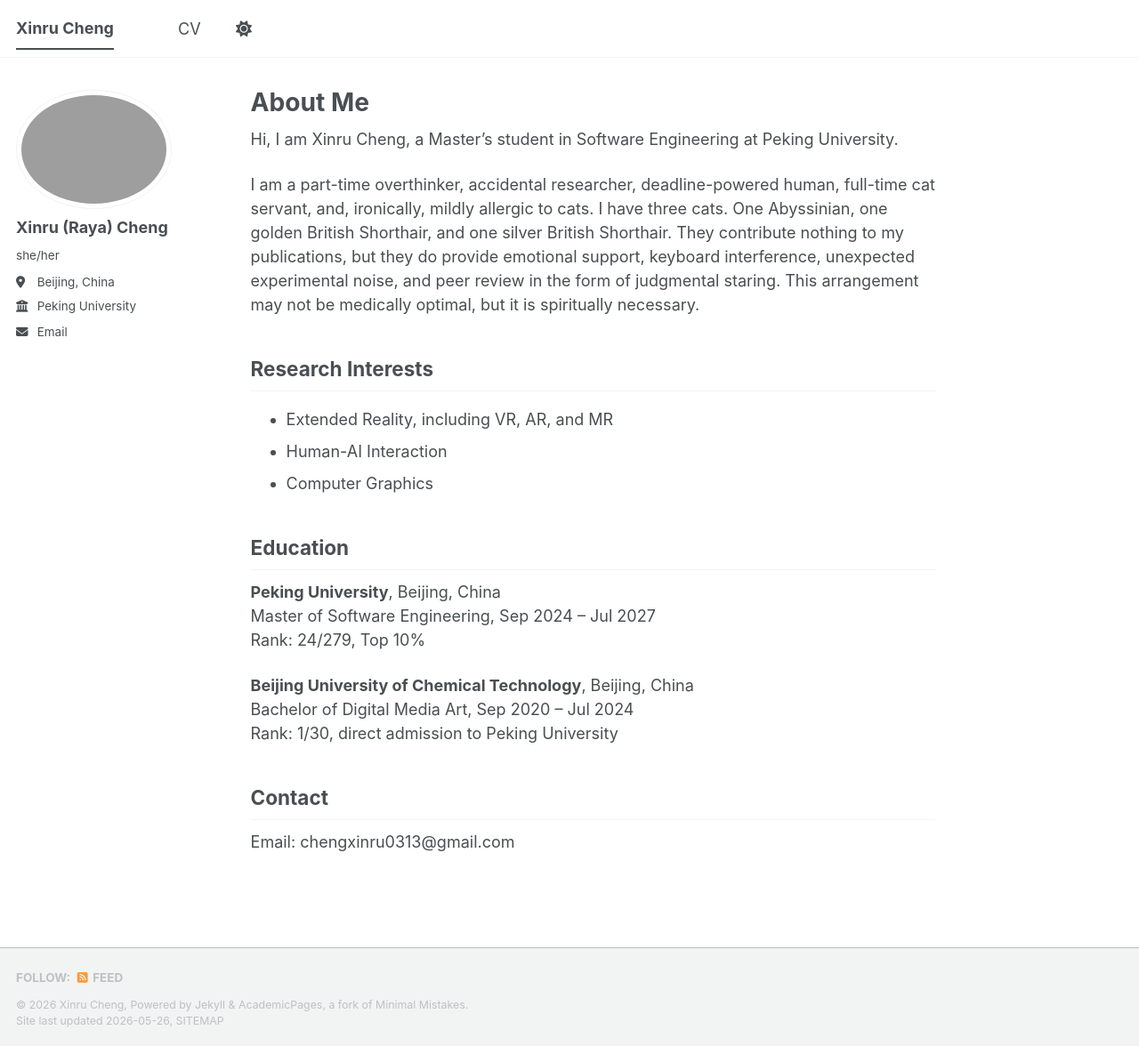
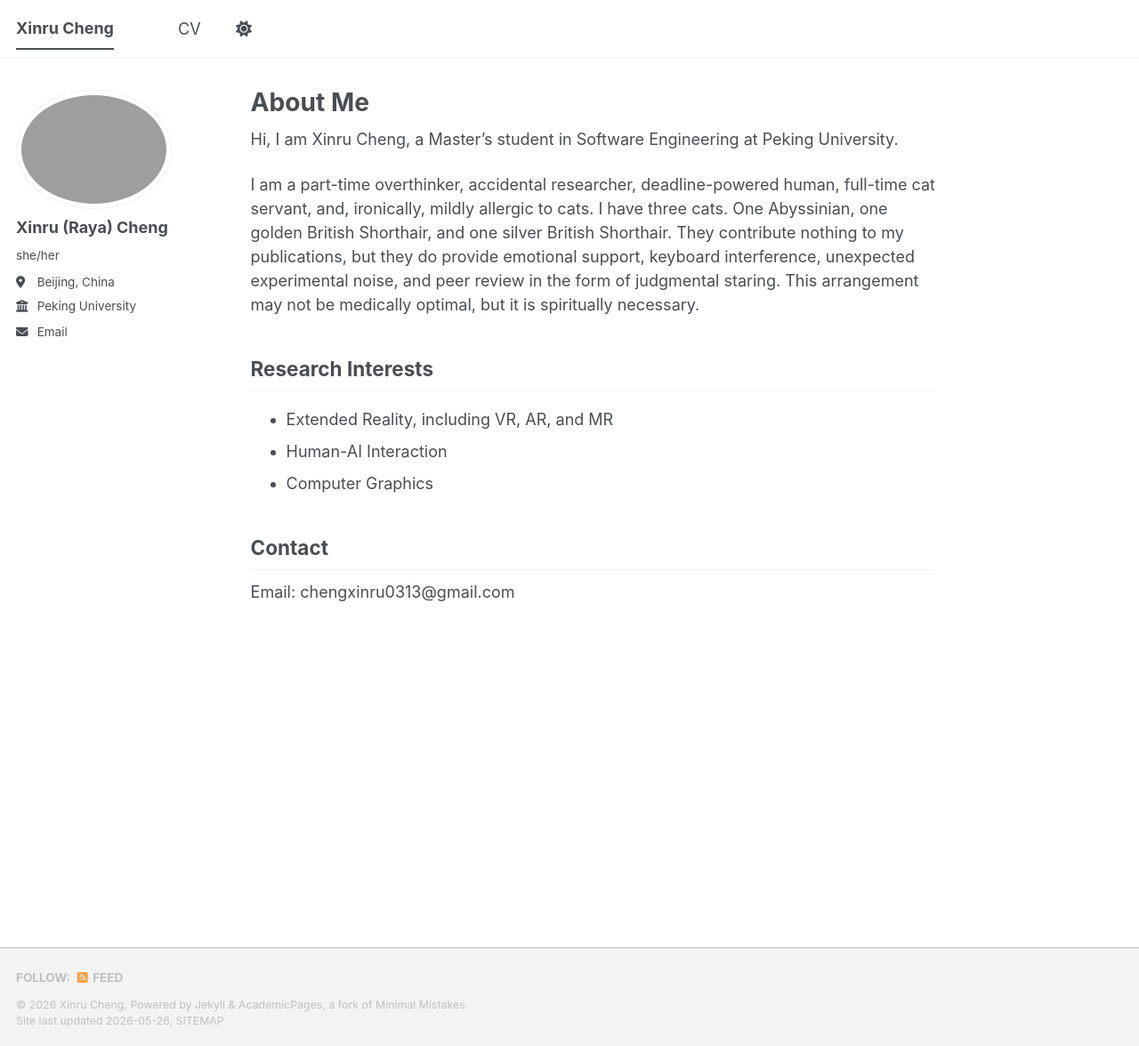
Before and after one commit to raya0313/raya0313.github.io, a Jekyll site: the page built from _pages/about.md, in a window 1280 px wide and 1176 px high. Shown: the whole window at 89% size. Built offline with Jekyll 4.4.1, drawn with Linux system fonts in a browser that asks for light colours; a script bundle is joined from its source files by our own code; library files that are not in the unit come from our copies.

Commit message:
Update about.md

```diff
--- a/_pages/about.md
+++ b/_pages/about.md
@@ -18,15 +18,6 @@
 - Human-AI Interaction
 - Computer Graphics
 
-## Education
-
-**Peking University**, Beijing, China
-Master of Software Engineering, Sep 2024 – Jul 2027
-Rank: 24/279, Top 10%
-
-**Beijing University of Chemical Technology**, Beijing, China
-Bachelor of Digital Media Art, Sep 2020 – Jul 2024
-Rank: 1/30, direct admission to Peking University
 
 ## Contact
 
```
